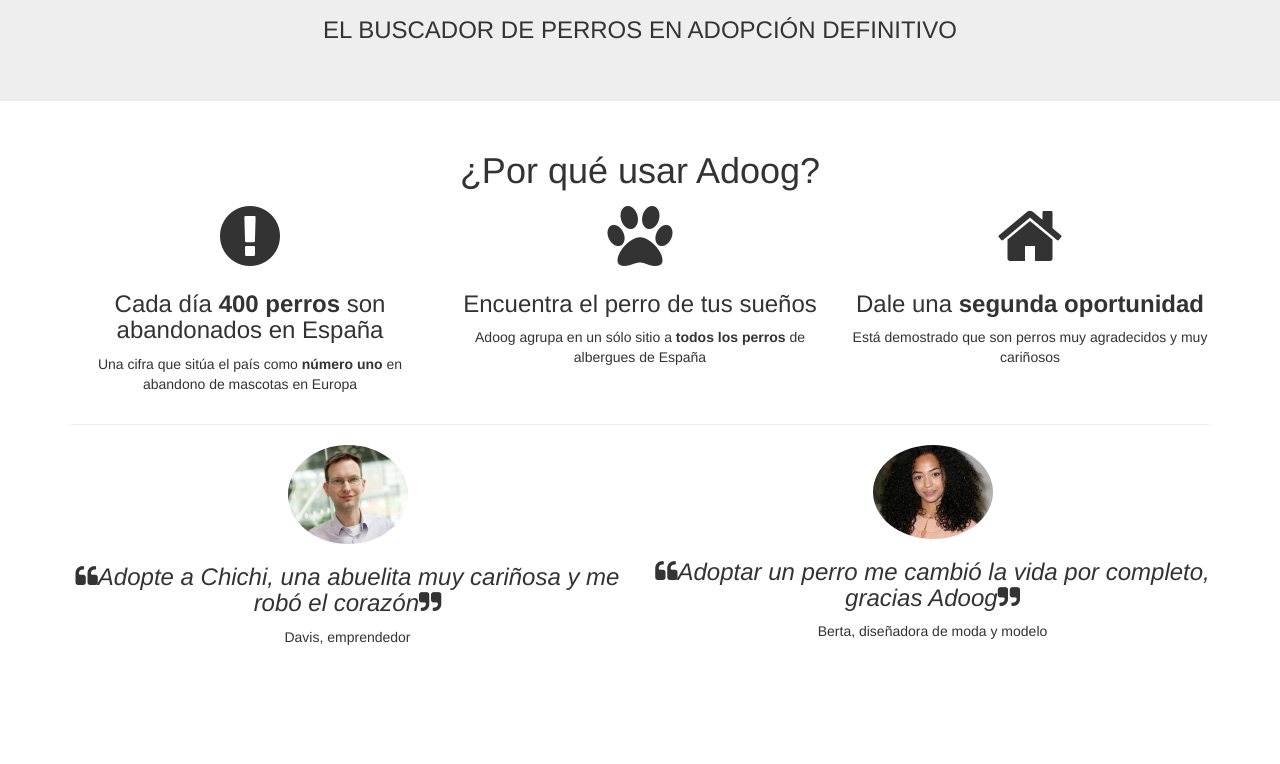
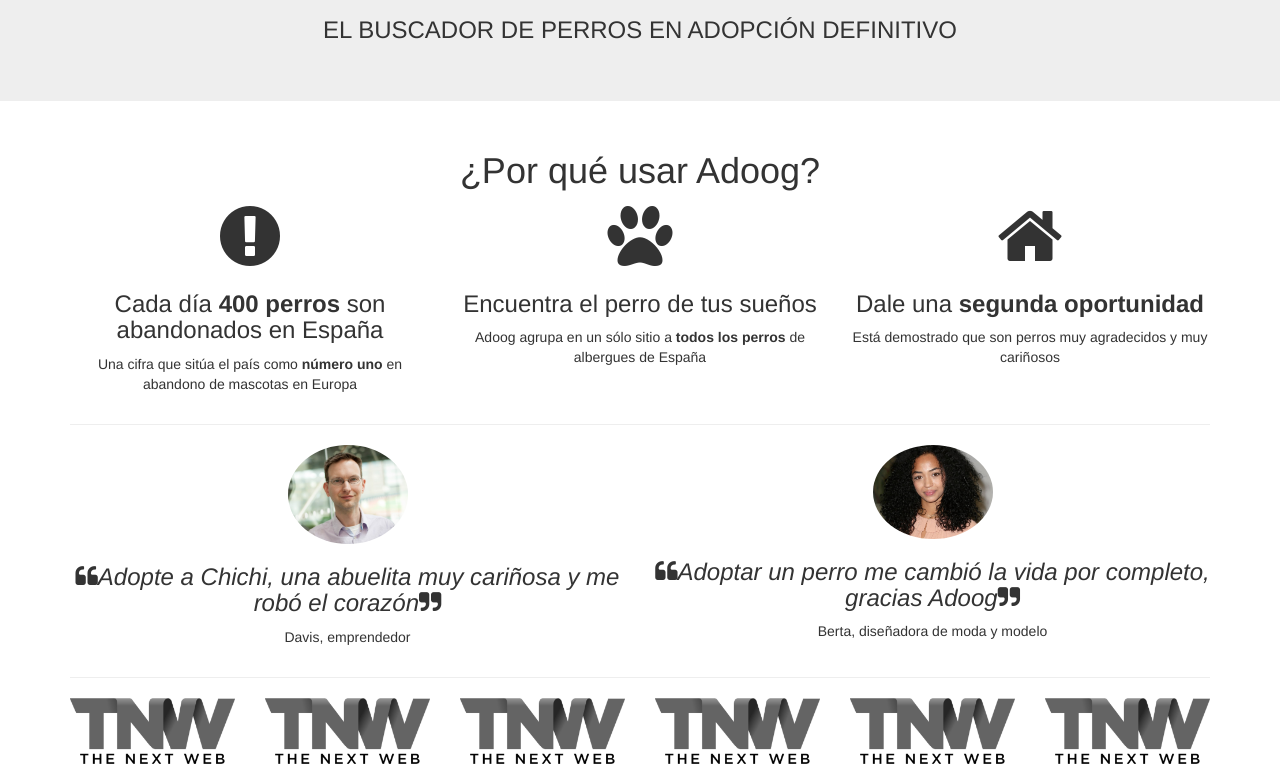
Before and after one commit to victorhb-dd/MiLandingPage, a plain HTML site: page index.html in a window 1280 px wide. Shown: the part 350-1114 px from the top of the page. Before the commit the page ends 1007 px from the top, so only its background shows below. Drawn offline with nearby package versions, Linux system fonts and the light colour scheme.

Commit message:
Agregando a la Landing Page zona de prensa, para añadir los sitios web de periodicos o empresas web, que reseñen sobre nuestro producto

```diff
--- a/index.html
+++ b/index.html
@@ -99,6 +99,44 @@
     </div>
     <!-- Fin Testimonios -->
 
+    <!-- Medios -->
+    <div class="container">
+      <hr class="hidden-xs hidden-sm">
+      <div class="row">
+        <div class="hidden-xs hidden-sm col-md-2">
+          <a href="#" target="_blanck">
+            <img class="img-responsive" src="images/logo1.png" />
+          </a>
+        </div>
+        <div class="hidden-xs hidden-sm col-md-2">
+          <a href="#" target="_blanck">
+            <img class="img-responsive" src="images/logo1.png" />
+          </a>
+        </div>
+        <div class="hidden-xs hidden-sm col-md-2">
+          <a href="#" target="_blanck">
+            <img class="img-responsive"  src="images/logo1.png" />
+          </a>
+        </div>
+        <div class="hidden-xs hidden-sm col-md-2">
+          <a href="#" target="_blanck">
+            <img class="img-responsive" src="images/logo1.png" />
+          </a>
+        </div>
+        <div class="hidden-xs hidden-sm col-md-2">
+          <a href="#" target="_blanck">
+            <img class="img-responsive" src="images/logo1.png" />
+          </a>
+        </div>
+        <div class="hidden-xs hidden-sm col-md-2">
+          <a href="#" target="_blanck">
+            <img class="img-responsive" src="images/logo1.png" />
+          </a>
+        </div>
+      </div>
+    </div>
+    <!-- Fin Medios -->
+
     <!-- jQuery (necessary for Bootstrap's JavaScript plugins) -->
     <script src="https://ajax.googleapis.com/ajax/libs/jquery/1.12.4/jquery.min.js"></script>
     <!-- Include all compiled plugins (below), or include individual files as needed -->
```
Also changed, not shown: images/logo.jpg (deleted), images/logo1.png (added).
